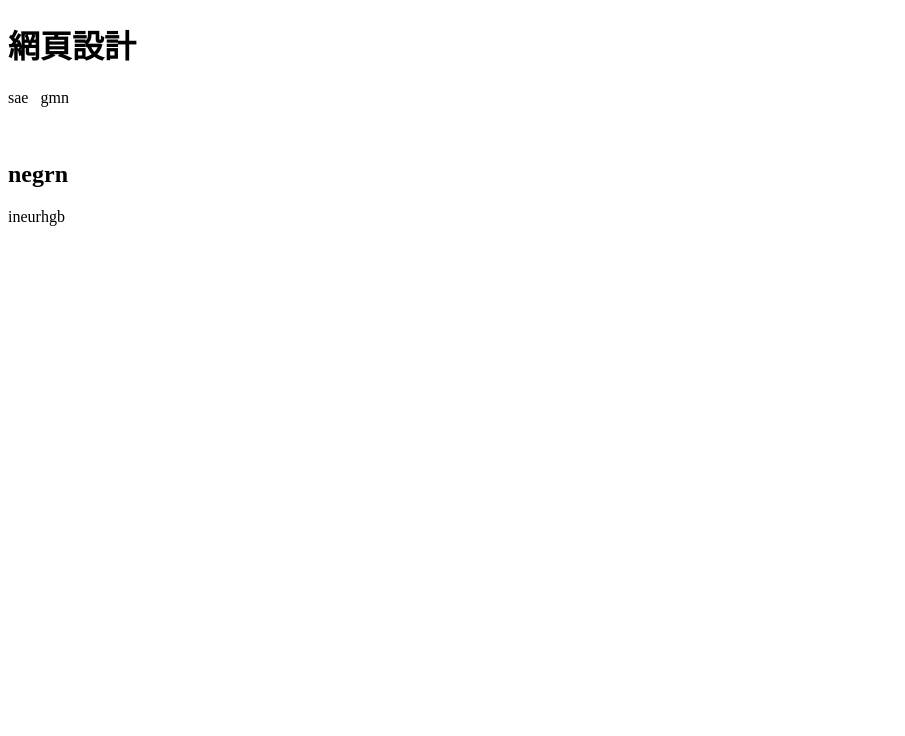
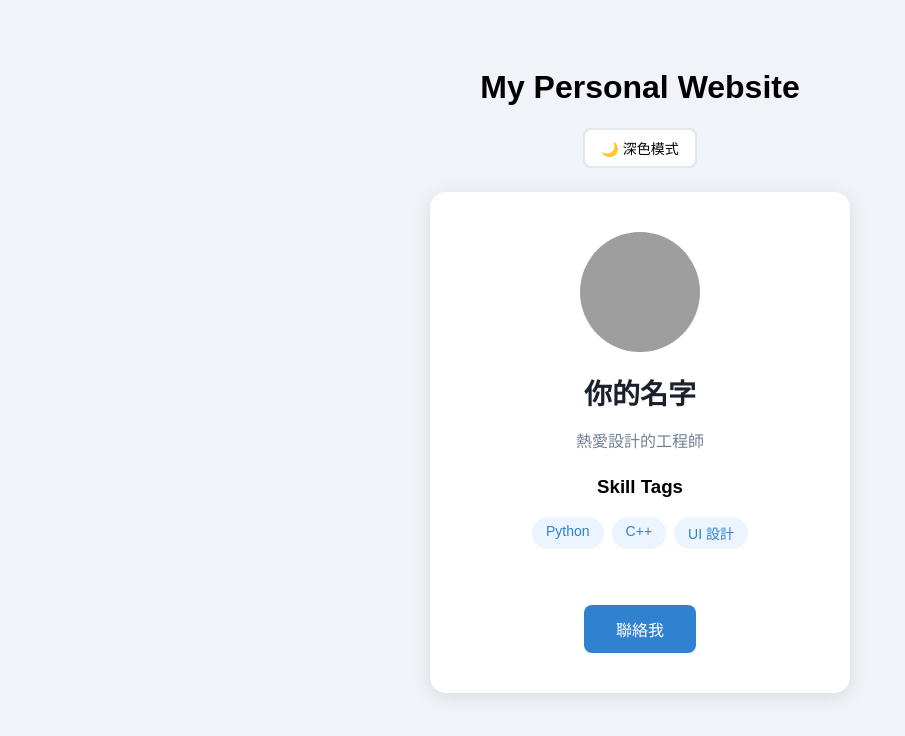
Before and after one commit to Boxun-Shih/Website_Example, a plain HTML site: page index.html in a window 1280 px wide. Shown: the whole page, without its empty margins (0-905 px from the left). Drawn offline with Linux system fonts and the light colour scheme; grey boxes are pictures that could not be loaded.

Commit message:
My Personal Website

```diff
--- a/index.html
+++ b/index.html
@@ -1,19 +1,32 @@
 <!DOCTYPE html>
 <html lang="en">
-<head>
-    <title>第一個網頁</title>
-    <style>
-        table, tr, th, td{
-            border: 1px solid black;
-        }
-    </style>
-</head>
-<body>
-    <h1>網頁設計</h1>
-    <p>sae&nbsp;&nbsp;&nbsp;gmn</p>
-    <br>
-    <!-- <br> -->
-    <h2>negrn</h2>
-    <p>ineurhgb</p>
-</body>
+    <head>
+        <title>My Personal Website</title>
+        <meta charset="UTF-8">
+        <link rel="stylesheet" href="style.css">
+        <script src="script.js" defer></script>
+    </head>
+
+    <body>
+        <h1>My Personal Website</h1>
+
+        <button id="darkToggle">🌙 深色模式</button>
+
+        <div class="card">
+            <img src="https://i.pravatar.cc/150?" alt="我的照片">
+            <h1>你的名字</h1>
+            <p class="bio">熱愛設計的工程師</p>
+
+            <h3>Skill Tags</h3>
+            <ul class="skills">
+                <li class="skill-tag">Python</li>
+                <li class="skill-tag">C++</li>
+                <li class="skill-tag">UI 設計</li>
+            </ul>
+
+            <p class="skill-msg"></p>
+
+            <a href="mailto:your@email.com" class="btn">聯絡我</a>
+        </div>
+    </body>
 </html>
--- /dev/null
+++ b/script.js
@@ -0,0 +1,47 @@
+// 找到按鈕元素
+const darkBtn = document.getElementById("darkToggle");
+
+// 監聽點擊事件
+darkBtn.addEventListener("click", function() {
+
+  // 切換 body 的 dark class
+  document.body.classList.toggle("dark");
+
+  // 更新按鈕文字
+  if (document.body.classList.contains("dark")) {
+    darkBtn.textContent = "☀️ 淺色模式";
+  } else {
+    darkBtn.textContent = "🌙 深色模式";
+  }
+
+});
+
+
+// 找到所有卡片元素
+const cards = document.querySelectorAll(".card");
+
+// 對每一張卡片都加上事件監聽
+cards.forEach(function(card) {
+  // 找到所有技能標籤與訊息元素
+  const skillTags = card.querySelectorAll(".skill-tag");
+  const skillMsg = card.querySelector(".skill-msg");
+
+  // 幫每一個標籤都加上點擊事件
+  skillTags.forEach(function(tag) {
+
+    tag.addEventListener("click", function() {
+
+      // 先移除所有標籤的 active class
+      skillTags.forEach(function(t) {
+        t.classList.remove("active");
+      });
+
+      // 幫被點擊的標籤加上 active class
+      tag.classList.add("active");
+
+      // 顯示提示訊息
+      skillMsg.textContent = "對「" + tag.textContent + "」有興趣！";
+
+    });
+  });
+});
--- /dev/null
+++ b/style.css
@@ -0,0 +1,147 @@
+/* ── 全域重置與字型 ── */
+* {
+  box-sizing: border-box;
+  transition: background-color 0.3s, color 0.3s;
+}
+
+body {
+  background-color: #f0f4f8;
+  font-family: sans-serif;
+  display: flex;
+  flex-direction: column;
+  align-items: center;
+  padding: 40px 16px;
+  min-height: 100vh;
+}
+
+/* ── 深色模式切換按鈕 ── */
+#darkToggle {
+  background: white;
+  border: 2px solid #e2e8f0;
+  border-radius: 8px;
+  padding: 8px 16px;
+  cursor: pointer;
+  font-size: 14px;
+  margin-bottom: 24px;
+}
+
+/* ── 卡片容器 ── */
+.card {
+  background-color: white;
+  border-radius: 16px;
+  padding: 40px;
+  max-width: 420px;
+  width: 100%;
+  text-align: center;
+  box-shadow: 0 4px 20px rgba(0, 0, 0, 0.1);
+}
+
+/* ── 頭像 ── */
+.card img {
+  width: 120px;
+  height: 120px;
+  border-radius: 50%;
+  object-fit: cover;
+  margin-bottom: 16px;
+}
+
+/* ── 名字與介紹 ── */
+.card h1 {
+  font-size: 28px;
+  color: #1a202c;
+  margin: 0 0 8px 0;
+}
+
+.bio {
+  color: #718096;
+  font-size: 16px;
+  margin-bottom: 24px;
+}
+
+/* ── 技能標籤 ── */
+.skills {
+  list-style: none;
+  padding: 0;
+  display: flex;
+  flex-wrap: wrap;
+  gap: 8px;
+  justify-content: center;
+  margin: 0 0 16px 0;
+}
+
+.skill-tag {
+  background-color: #ebf4ff;
+  color: #3182ce;
+  padding: 6px 14px;
+  border-radius: 20px;
+  font-size: 14px;
+  cursor: pointer;
+  user-select: none;
+}
+
+.skill-tag:hover {
+  background-color: #bee3f8;
+}
+
+/* ── 被選中的技能標籤（JS 會加上這個 class） ── */
+.skill-tag.active {
+  background-color: #3182ce;
+  color: white;
+  transform: scale(1.05);
+}
+
+/* ── 點擊提示文字 ── */
+.skill-msg {
+  font-size: 14px;
+  color: #3182ce;
+  min-height: 20px;
+  margin-bottom: 12px;
+}
+
+/* ── 聯絡按鈕 ── */
+.btn {
+  display: inline-block;
+  background-color: #3182ce;
+  color: white;
+  text-decoration: none;
+  padding: 12px 32px;
+  border-radius: 8px;
+  font-size: 16px;
+  margin-top: 8px;
+}
+
+.btn:hover {
+  background-color: #2b6cb0;
+}
+
+/* ── 深色模式（JS 會幫 body 加上 dark class） ── */
+body.dark {
+  background-color: #1a202c;
+}
+
+body.dark .card {
+  background-color: #2d3748;
+  box-shadow: 0 4px 20px rgba(0, 0, 0, 0.4);
+}
+
+body.dark h1 {
+  color: white;
+}
+
+body.dark .card h1 {
+  color: #f7fafc;
+}
+
+body.dark .card h3 {
+  color: #f7fafc;
+}
+
+body.dark .bio {
+  color: #a0aec0;
+}
+
+body.dark #darkToggle {
+  background: #2d3748;
+  color: #f7fafc;
+  border-color: #4a5568;
+}
```
